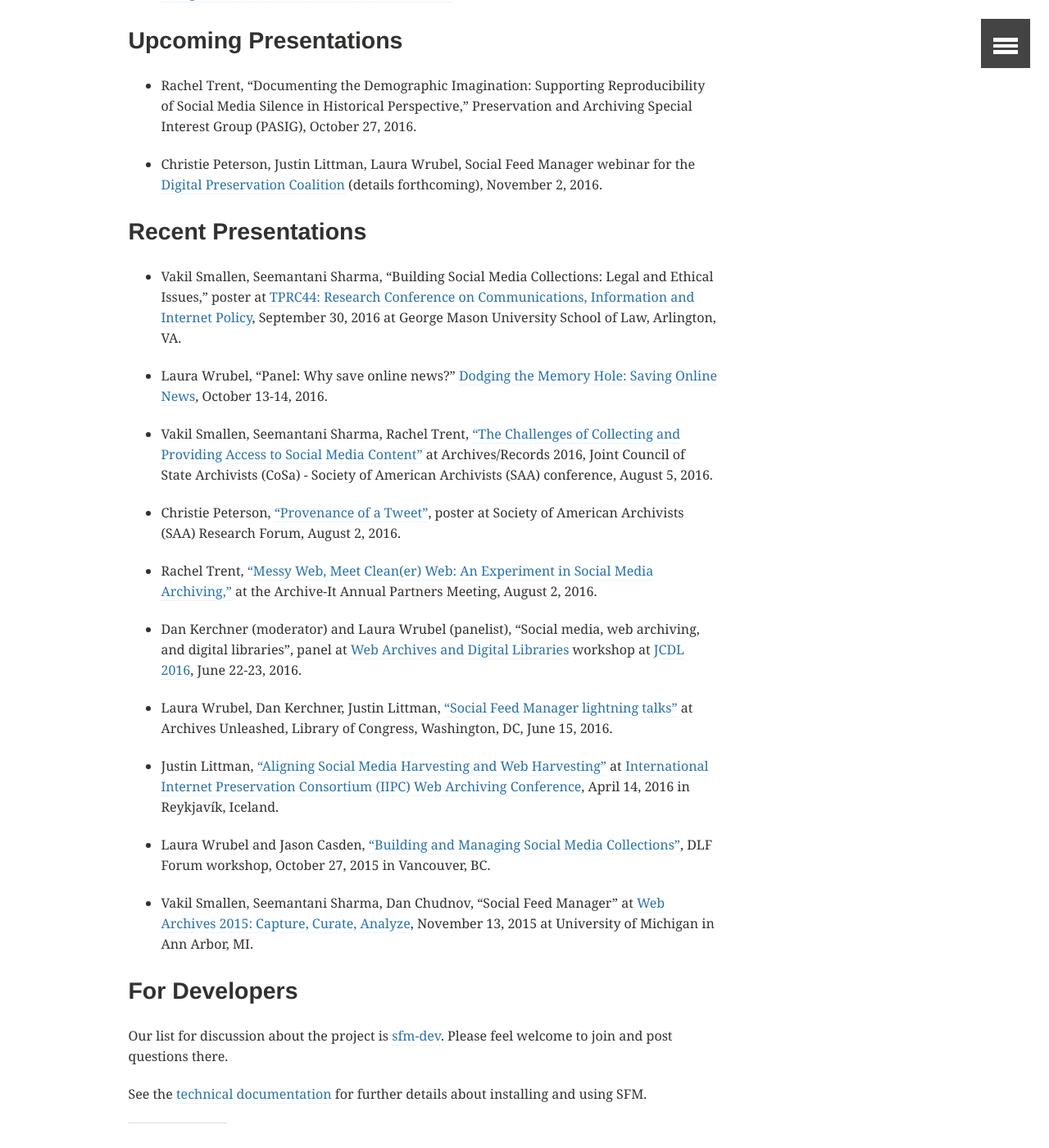
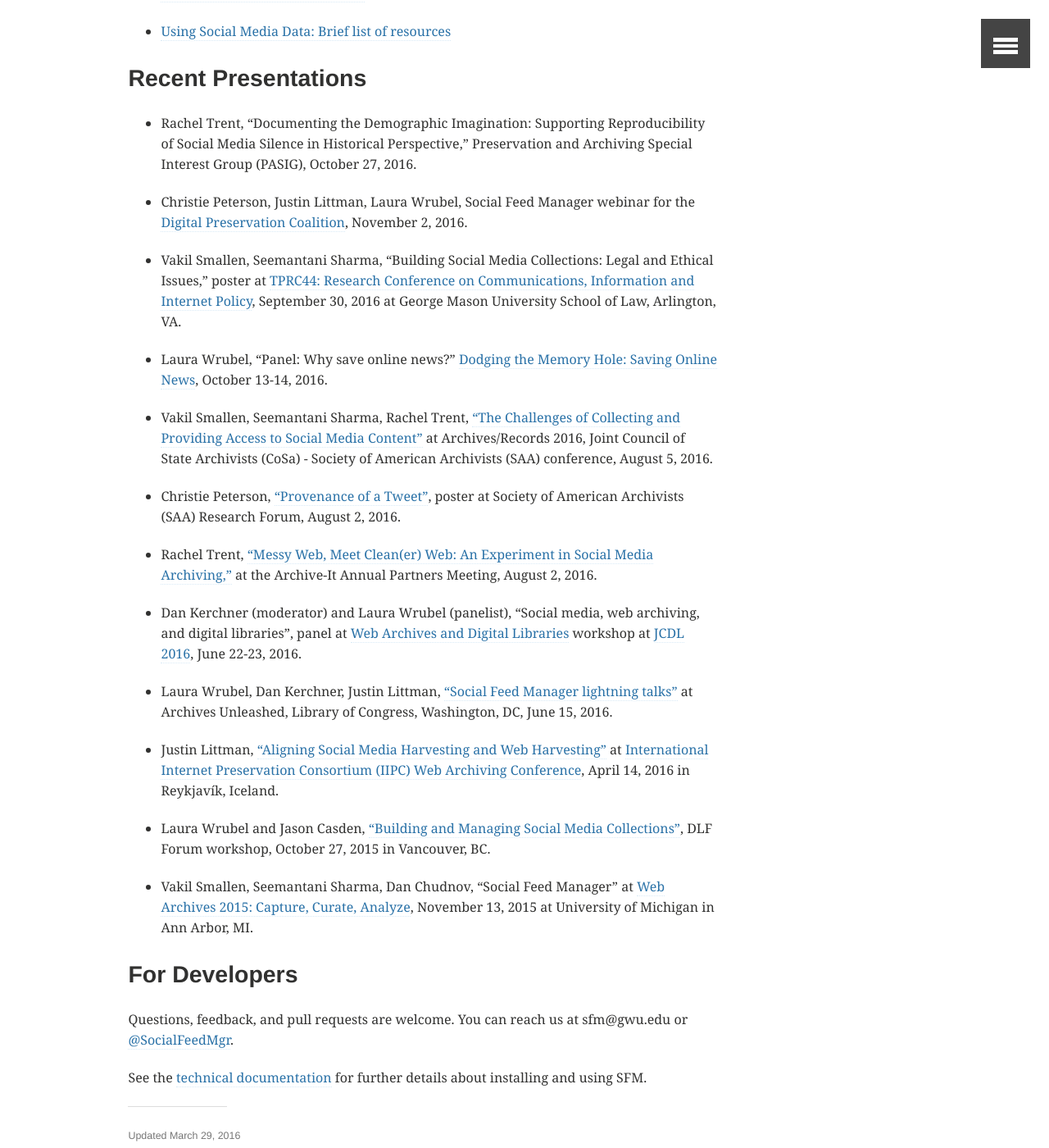
Before and after one commit to gwu-libraries/sfm-ui, a Jekyll site: the page built from resources/index.md, in a window 1280 px wide and 1400 px high, scrolled down 422 px. Shown: the whole window at 82% size. Built offline with Jekyll 4.4.1, drawn with Linux system fonts in a browser that asks for light colours; comment, search, counter and statistics services are not loaded; some of the changed text lies outside the part shown.

Commit message:
Added IJDL paper. Removed google group. Changed presentations.

```diff
--- a/resources/index.md
+++ b/resources/index.md
@@ -12,17 +12,15 @@
 
 Papers and Resources
 --------------------
+* [API-based social media collecting as a form of web archiving]({{ site.github.url }}/resources/social-media-collecting-IJDL.pdf)
 * [Provenance of a Tweet](https://scholarspace.library.gwu.edu/files/h128nd689): working paper on metadata collected by Social Feed Manager ([PDF version]({{ site.github.url }}/resources/provenance-of-tweet.pdf))
 * [Poster on Provenance of a Tweet]({{ site.github.url }}/resources/prov-tweet-poster.pdf)
 * [Using Social Media Data: Brief list of resources]({{ site.github.url }}/resources/ethics)
 
-Upcoming Presentations
-----------------------
-* Rachel Trent, "Documenting the Demographic Imagination: Supporting Reproducibility of Social Media Silence in Historical Perspective," Preservation and Archiving Special Interest Group (PASIG), October 27, 2016.
-* Christie Peterson, Justin Littman, Laura Wrubel, Social Feed Manager webinar for the [Digital Preservation Coalition](http://www.dpconline.org/) (details forthcoming), November 2, 2016.
-
 Recent Presentations
 --------------------
+* Rachel Trent, "Documenting the Demographic Imagination: Supporting Reproducibility of Social Media Silence in Historical Perspective," Preservation and Archiving Special Interest Group (PASIG), October 27, 2016.
+* Christie Peterson, Justin Littman, Laura Wrubel, Social Feed Manager webinar for the [Digital Preservation Coalition](http://www.dpconline.org/), November 2, 2016.
 * Vakil Smallen, Seemantani Sharma, "Building Social Media Collections: Legal and Ethical Issues," poster at [TPRC44: Research Conference on Communications, Information and Internet Policy](http://www.tprcweb.com/), September 30, 2016 at George Mason University School of Law, Arlington, VA.
 * Laura Wrubel, "Panel: Why save online news?" [Dodging the Memory Hole: Saving Online News](https://www.rjionline.org/events/dodging-the-memory-hole-2016-saving-online-news), October 13-14, 2016.
 * Vakil Smallen, Seemantani Sharma, Rachel Trent, ["The Challenges of Collecting and Providing Access to Social Media Content"](https://drive.google.com/a/email.gwu.edu/file/d/0BzMejufPhqBaMXBjM21vTUR1QTA/view?usp=sharing) at Archives/Records 2016, Joint Council of State Archivists (CoSa) - Society of American Archivists (SAA) conference, August 5, 2016.
@@ -38,6 +36,6 @@
 For Developers
 --------------
 
-Our list for discussion about the project is [sfm-dev](https://groups.google.com/forum/#!forum/sfm-dev). Please feel welcome to join and post questions there.
+Questions, feedback, and pull requests are welcome.  You can reach us at sfm@gwu.edu or [@SocialFeedMgr](http://twitter.com/SocialFeedMgr).
 
 See the [technical documentation](https://sfm.readthedocs.org) for further details about installing and using SFM.
```
Also changed, not shown: contact.md (+0 -2 lines), 1 other file.
